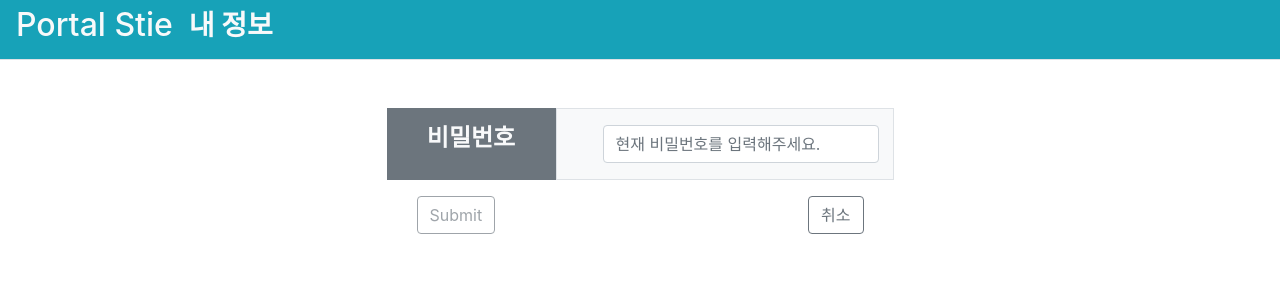
After one commit to sys3948/flask-portal-web-site, a Flask app: page /check_current_password in a window 1280 px wide. The commit adds this page. Shown: the top 300 px of the page. Run offline with Flask 2, Linux system fonts and the light colour scheme; parts of the project's set-up code (start-up, migrations or seed data) failed here and were passed over; some libraries are stand-ins or nearby versions.

Commit message:
프로필 수정 flask 구현

```diff
--- a/app/main/views.py
+++ b/app/main/views.py
@@ -88,6 +88,7 @@ def search():
             user = User.query.filter_by(user_id = id).first_or_404()
 
             session['id'] = user.id
+            session['url'] = 'search'
 
             return redirect(url_for('.reset'))
         return render_template('main/search_password.html')
@@ -107,12 +108,23 @@ def reset():
             password_hash = db.session.query(func.sha2(request.form['pw'], 224))
             user.password_hash = password_hash
             db.session.commit()
-
-            session.pop('id', None)
-
             flash('비밀번호 변경했습니다.')
 
-            return redirect(url_for('.index'))
+            if 'url' in session:
+                # 이전 url이 /search인 경우
+                if session['url'] == 'search':
+                    # /search에서 넘어온 경우
+                    session.pop('id', None)
+                    session.pop('url', None)
+
+                    return redirect(url_for('.login'))
+
+                if session['url'] == 'check':
+                    # /check에서 넘어온 경우
+                    session.pop('url', None)
+
+                    return redirect(url_for('.profile'))
+
         return render_template('main/reset_password.html')
     else:
         flash('로그인이 되어있지 않거나, 해당 접근 방식으로는 비밀번호 변경이 불가능합니다.')
@@ -147,28 +159,46 @@ def edit_profile():
     if 'id' in session:
         user = User.query.filter_by(id = session['id']).first()
         if request.method == 'POST':
-            print(request.form)
-            print(request.files)
             username = request.form['userName']
             profile_name = request.form['profileName']
-            if profile_name == 'default-profile.png':
+            if profile_name == 'default-profile.png' and profile_name != user.profile_name:
                 # 프로필 이미지의 파일명이 기본 프로필 이미지 파일명과 같은 경우
-                pass
+                user.profile_name = profile_name
             elif profile_name == user.profile_name:
-                # 변경할 프로필 이미지의 파일명과 현재 파일명이 같은 경우
                 pass
             else:
                 # 파일명이 같지 않는 경우
-                pass
+                profile_file = request.files['file']
+                profile_file.save(os.path.join(current_app.config['PROFILE_PATH'], user.user_id, profile_name))
+                user.profile_name = profile_name
 
             if username == user.username:
                 # 닉네임 변경시 저장된 닉네임과 같을 경우
                 pass
             else:
                 # 다를 경우
-                pass
+                user.username = username
+
+            db.session.commit()
             return jsonify(confirm = False)
         return render_template('main/edit_profile.html', user = user)
     else:
         flash('로그인이 되어있지 않습니다.')
         return redirect(url_for('.index'))
+
+
+@main.route('/check_current_password', methods=['GET', 'POST'])
+def check():
+    # 현재 비밀번호를 확인하는 뷰함수
+    if request.method == 'POST':
+        current_password = request.form['currentPw']
+        current_password_hash = db.session.query(func.sha2(current_password,224))
+        user = User.query.filter_by(id = session['id'], password_hash = current_password_hash).first()
+        if not user:
+            flash('입력하신 비밀번호는 현재 비밀번호와 맞지 않습니다.')
+            return redirect(url_for('.check'))
+
+        session['url'] = 'check'
+
+        return redirect(url_for('.reset'))
+    return render_template('main/check_old_password.html')
--- /dev/null
+++ b/app/templates/main/check_old_password.html
@@ -0,0 +1,43 @@
+{% extends "main/profile_base.html" %}
+
+{% block title %}Flask - Portal Site Check Old Password{% endblock %}
+
+{% block contents %}
+  <div class="m-5">
+    <div class="container col-sm-6">
+      <form method="post" onsubmit="return checkPassword();">
+        <div class="row">
+          <div class="bg-secondary col-sm-4 text-center">
+            <h4 class="text-light font-weight-bold m-3">비밀번호</h4>
+          </div>
+          <div class="border bg-light col-sm-8">
+            <div class="container">
+              <input class="form-control m-3" id="currentPw" name="currentPw" type="password" placeholder="현재 비밀번호를 입력해주세요."/>
+            </div>
+          </div>
+        </div>
+        <div class="container mt-3">
+          <input type="submit" id="submit" class="btn btn-outline-secondary float-left" disabled>
+          <a href="#" class="btn btn-outline-secondary float-right">취소</a>
+        </div>
+      </form>
+    </div>
+  </div>
+  <script>
+    function checkPassword(){
+      var currentPassword = document.getElementById('currentPw').value;
+      if(currentPassword.replace(/ /gi, "")){
+        console.log('true');
+        return true;
+      }else{
+        console.log('false');
+        return false;
+      }
+    }
+    $(function(){
+      $('#currentPw').on('click', function(){
+        document.getElementById('submit').disabled = false;
+      });
+    });
+  </script>
+{% endblock %}
--- a/app/templates/main/profile.html
+++ b/app/templates/main/profile.html
@@ -13,7 +13,7 @@
           {% if user.profile_name =='default-profile.png' %}
             <img src="{{url_for('static', filename='profile/')}}default-profile.png" />
           {% else %}
-            <img src="{{url_for('static', filename='profile/')}}{{user.user_id}}/{{user.profile_name}}" />
+            <img src="{{url_for('static', filename='profile/')}}{{user.user_id}}/{{user.profile_name}}" style="width: 64px;" />
           {% endif %}
         </div>
         <div class="col-sm-9">
@@ -31,7 +31,7 @@
           <p class="font-weight-bold">비밀번호</p>
         </div>
         <div class="col-sm-6">
-          <a href="#" class="font-weight-bold">변경하기</a>
+          <a href="{{url_for('main.check')}}" class="font-weight-bold">변경하기</a>
         </div>
       </section>
     </div>
--- a/app/templates/main/profile_base.html
+++ b/app/templates/main/profile_base.html
@@ -20,12 +20,22 @@
   </head>
   <body>
     <header class="border-bottom navbar navbar-expand-lg bg-info" style="height: 60px;">
-     <a class="navbar-brand text-light" href="#"><h2>Portal Stie</h2></a>
+     <a class="navbar-brand text-light" href="{{url_for('main.index')}}"><h2>Portal Stie</h2></a>
       <ul class="navbar-nav">
        <li class="nav-item text-light"><h3 class="font-weight-bold">내 정보</h3></li>
       </ul>
     </header>
     <main class="container">
+      {% with messages = get_flashed_messages() %}
+        {% if messages %}
+          {% for message in messages %}
+            <div class="alert alert-warning container">
+              <button type="button" class="close" data-dismiss="alert">&times;</button>
+              <li>{{message}}</li>
+            </div>
+          {% endfor %}
+        {% endif %}
+      {% endwith %}
       {% block contents %}
 
       {% endblock %}
```
Also changed, not shown: app/templates/main/edit_profile.html (+11 -1 lines).
